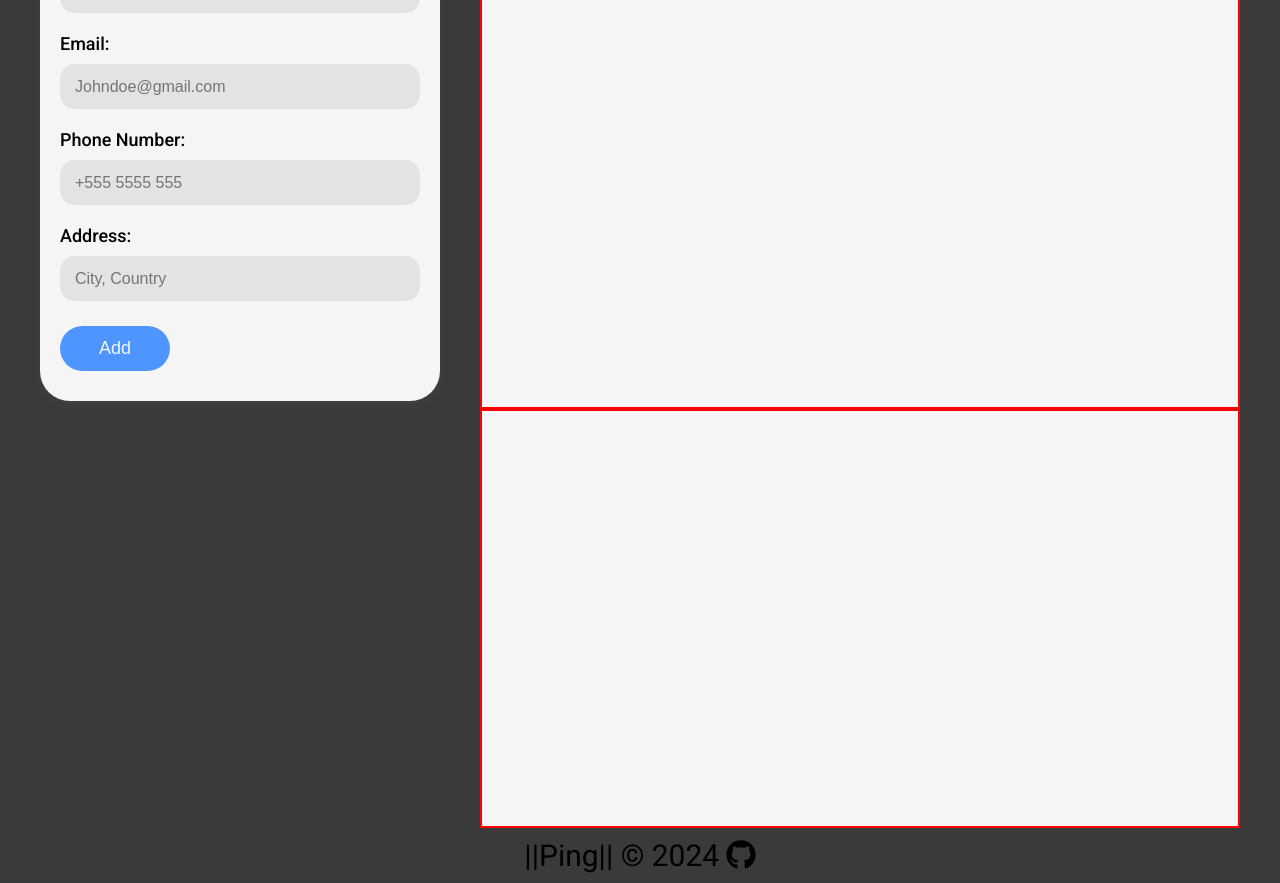
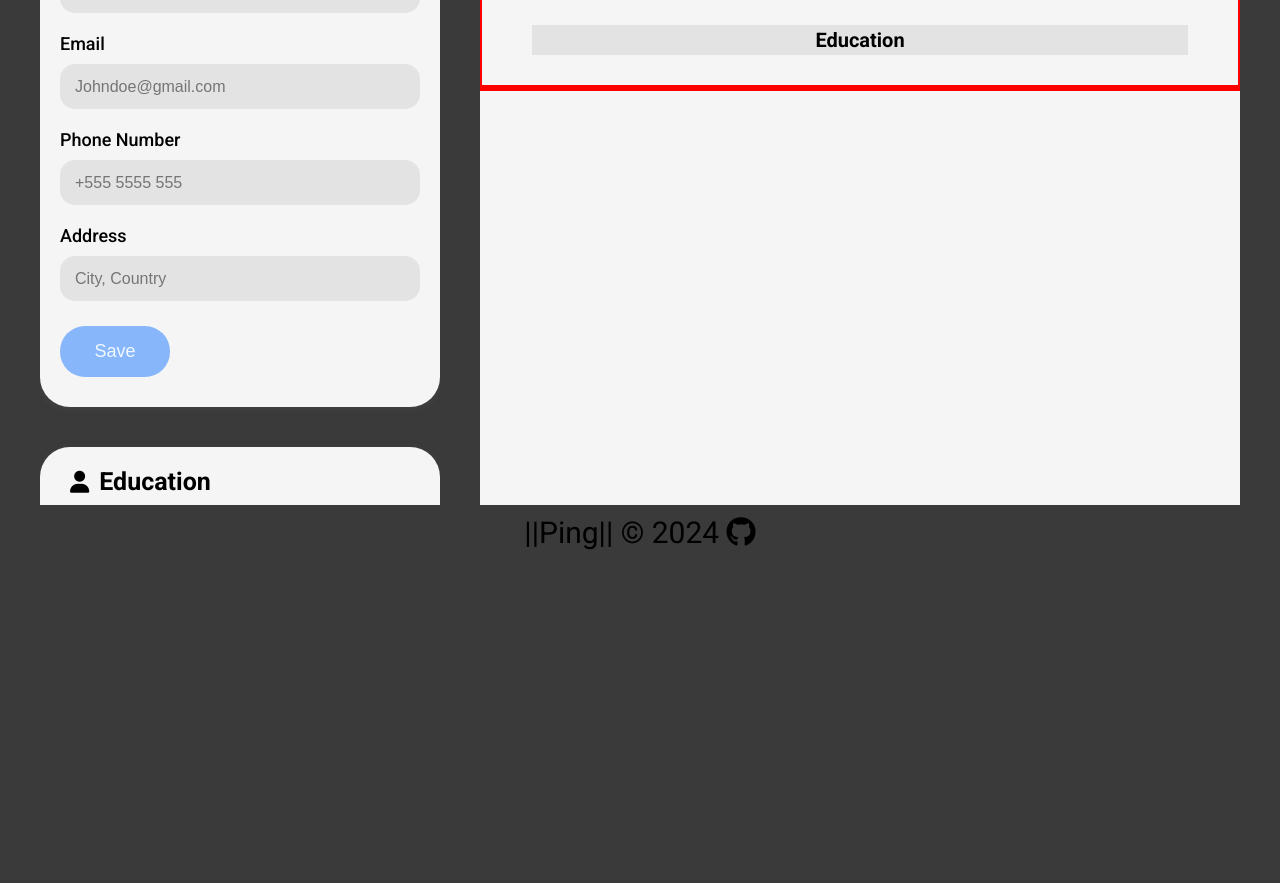
Before and after one commit to llpingll/cv-application-builder, a React (Vite) app: page / in a window 1280 px wide. Shown: the part 240-1123 px from the top of the page. After the commit the page ends 800 px from the top, so only its background shows below. Built offline with nearby package versions, Linux system fonts and the light colour scheme.

Commit message:
Add functionality to add education items | Styling for education

```diff
--- a/src/components/Cv.jsx
+++ b/src/components/Cv.jsx
@@ -2,7 +2,7 @@
 /* eslint-disable react/react-in-jsx-scope */
 import "../style.css";
 
-function Cv({ basicFormValues }) {
+function Cv({ basicFormValues, educationFormItems }) {
   return (
     <div className="cv">
       <div className="cv-personal-info">
@@ -26,7 +26,27 @@ function Cv({ basicFormValues }) {
         </>
         )}
       </div>
-      <div />
+      <div className="cv-education">
+        {educationFormItems && (
+        <>
+          <p className="cv-education-heading">Education</p>
+          <div className="cv-education-info">
+            {educationFormItems.map((item) => (
+              <div className="education-item">
+                <div>
+                  <p className="dates">{`${item.startDate} - ${item.endDate}`}</p>
+                  <p className="location">{item.location}</p>
+                </div>
+                <div>
+                  <p className="institution">{item.school}</p>
+                  <p className="degree">{item.degree}</p>
+                </div>
+              </div>
+            ))}
+          </div>
+        </>
+        )}
+      </div>
       <div />
     </div>
   );
--- /dev/null
+++ b/src/components/Education.jsx
@@ -0,0 +1,133 @@
+/* eslint-disable react/prop-types */
+/* eslint-disable jsx-a11y/label-has-associated-control */
+/* eslint-disable react/react-in-jsx-scope */
+import { useState } from "react";
+import "../style.css";
+
+function Education({ saveFormValues }) {
+  const form = "education";
+  const [school, setSchool] = useState("");
+  const [degree, setDegree] = useState("");
+  const [location, setLocation] = useState("");
+  const [startDate, setStartDate] = useState("");
+  const [endDate, setEndDate] = useState("");
+
+  function handleChange(e) {
+    const { name } = e.target; // Same as const name = e.target.name;
+    const { value } = e.target; // Same as const value = e.target.value;
+    // eslint-disable-next-line default-case
+    switch (name) {
+      case "school":
+        setSchool(value);
+        break;
+      case "degree":
+        setDegree(value);
+        break;
+      case "location":
+        setLocation(value);
+        break;
+      case "start-date":
+        setStartDate(value);
+        break;
+      case "end-date":
+        setEndDate(value);
+        break;
+    }
+    // e.preventDefault();
+  }
+
+  function isFormFilled() {
+    return school.length && degree.length && location.length && startDate.length && endDate.length;
+  }
+
+  function onFormSubmit(e) {
+    e.preventDefault();
+    const formData = {
+      form,
+      school,
+      degree,
+      location,
+      startDate,
+      endDate,
+    };
+      // saveFormValues function lives (is defined) in parent becuase all
+      // forms use the same funcion therefore adhearing to DRY
+    saveFormValues(formData);
+    // reset all input fields after form submission
+    setSchool("");
+    setDegree("");
+    setLocation("");
+    setStartDate("");
+    setEndDate("");
+  }
+
+  return (
+    <form action="#" onSubmit={onFormSubmit}>
+      <div className="form-header-container">
+        <div className="form-header">
+          <i className="fa-solid fa-user" />
+          <h2>Education</h2>
+        </div>
+        {/* <i className="fa-solid fa-caret-down" /> */}
+      </div>
+      <div className="input-container">
+        <label htmlFor="school">School</label>
+        <input
+          value={school}
+          onChange={handleChange}
+          type="text"
+          id="school"
+          name="school"
+          placeholder="First and last name"
+        />
+      </div>
+      <div className="input-container">
+        <label htmlFor="degree">Degree/Certificate</label>
+        <input
+          value={degree}
+          onChange={(e) => handleChange(e)}
+          type="text"
+          id="degree"
+          name="degree"
+          placeholder="Enter Degree / Field of Study"
+        />
+      </div>
+      <div className="input-container">
+        <label htmlFor="location">Location</label>
+        <input
+          value={location}
+          onChange={(e) => handleChange(e)}
+          type="text"
+          id="location"
+          name="location"
+          placeholder="Enter Location"
+        />
+      </div>
+      <div className="input-container">
+        <label htmlFor="start-date">Start Date</label>
+        <input
+          value={startDate}
+          onChange={(e) => handleChange(e)}
+          type="text"
+          id="start-date"
+          name="start-date"
+          placeholder="Enter Start Date"
+        />
+      </div>
+      <div className="input-container">
+        <label htmlFor="end-date">Start Date</label>
+        <input
+          value={endDate}
+          onChange={(e) => handleChange(e)}
+          type="text"
+          id="end-date"
+          name="end-date"
+          placeholder="Enter End Date"
+        />
+      </div>
+      <button type="submit" className="save" disabled={!isFormFilled()}>Save</button>
+    </form>
+  );
+}
+
+export default Education;
--- a/src/components/Main.jsx
+++ b/src/components/Main.jsx
@@ -2,17 +2,27 @@
 /* eslint-disable default-case */
 /* eslint-disable react/react-in-jsx-scope */
 import "../style.css";
-import { useState } from "react";
+import { useEffect, useState } from "react";
 import PersonalInfo from "./PersonalInfo";
+import Education from "./Education";
 import Cv from "./Cv";
 
 function Main() {
   const [basicFormValues, setBasicFormValues] = useState("");
+  const [educationFormItems, setEducationFormItems] = useState([]);
+
+  useEffect(() => {
+    console.log(educationFormItems);
+  }, [educationFormItems]);
 
   function saveFormValues(obj) {
     switch (obj.form) {
       case "personalInfo":
         setBasicFormValues(obj);
+        break;
+
+      case "education":
+        setEducationFormItems([...educationFormItems, obj]);
         break;
     }
   }
@@ -24,13 +34,16 @@ function Main() {
         <PersonalInfo
           saveFormValues={saveFormValues}
         />
-        <div className="Education" />
+        <Education
+          saveFormValues={saveFormValues}
+        />
         <div className="Experience" />
       </div>
 
       <div className="cv-container">
         <Cv
           basicFormValues={basicFormValues}
+          educationFormItems={educationFormItems}
         />
       </div>
 
--- a/src/components/PersonalInfo.jsx
+++ b/src/components/PersonalInfo.jsx
@@ -76,29 +76,29 @@ function PersonalInfo({ saveFormValues }) {
         />
       </div>
       <div className="input-container">
-        <label htmlFor="email">Email:</label>
+        <label htmlFor="email">Email</label>
         <input
           value={email}
           onChange={(e) => handleChange(e)}
-          type="email"
+          type="text"
           id="email"
           name="email"
           placeholder="Johndoe@gmail.com"
         />
       </div>
       <div className="input-container">
-        <label htmlFor="tel">Phone Number:</label>
+        <label htmlFor="tel">Phone Number</label>
         <input
           value={tel}
           onChange={(e) => handleChange(e)}
-          type="tel"
+          type="text"
           id="tel"
           name="tel"
           placeholder="+555 5555 555"
         />
       </div>
       <div className="input-container">
-        <label htmlFor="address">Address:</label>
+        <label htmlFor="address">Address</label>
         <input
           value={address}
           onChange={(e) => handleChange(e)}
@@ -108,7 +108,7 @@ function PersonalInfo({ saveFormValues }) {
           placeholder="City, Country"
         />
       </div>
-      <button type="submit" className="add" disabled={!isFormFilled()}>Add</button>
+      <button type="submit" className="save" disabled={!isFormFilled()}>Save</button>
     </form>
   );
 }
--- a/src/style.css
+++ b/src/style.css
@@ -34,6 +34,7 @@ main {
 	margin: 0 40px;
 	gap: 40px;
 	justify-content: center;
+	overflow: hidden;
 }
 
 main div {
@@ -42,20 +43,32 @@ main div {
 
 /* Forms */
 .forms-container {
+	display: flex;
+	flex-direction: column;
+	gap: 40px;
 	flex: 1 1;
 	max-width: 450px;
 	min-width: 250px;
-	height: fit-content;
-	/* border: 2px white solid; */
+	-webkit-scrollbar: none;
+	-ms-overflow-style: none;
+	scrollbar-width: none;
+	overflow: auto;
+	height: 100vh;
 }
 
 form {
+	display: flex;
+	flex-direction: column;
 	box-shadow: rgba(99, 99, 99, 0.2) 0px 2px 8px 0px;
 	background-color: whitesmoke;
 	color: black;
 	border-radius: 30px;
 	padding: 20px;
 	text-align: left;
+}
+
+.forms-container::-webkit-scrollbar {
+	display: none;
 }
 
 .form-header-container {
@@ -100,16 +113,22 @@ input {
 }
 
 /* Submit button */
-.add {
+.save {
 	font-size: 18px;
 	color: aliceblue;
-	height: 45px;
+	/* height: 45px; */
+	padding: 15px 0;
 	width: 110px;
 	border: none;
 	background-color: rgb(78, 149, 255);
 	border-radius: 25px;
 	cursor: pointer;
 	margin: 15px 0 10px;
+}
+
+.save:disabled {
+	background-color: rgba(78, 149, 255, 0.651);
+	cursor: not-allowed;
 }
 
 textarea:focus,
@@ -135,38 +154,68 @@ input:focus {
 .cv > div {
 	border: 2px red solid;
 	/* flex: 1 1 auto; */
-	/* height: fit-content; */
+	height: fit-content;
 }
 
+/* CV Personal Info */
 .cv-personal-info {
 	display: flex;
 	flex-direction: column;
 	justify-content: center;
 	align-items: center;
-	border: 2px blue solid;
-	height: 250px;
+	flex: 0 0 115px;
+	/* height: 250px; */
 }
 
 .cv-fullname {
 	/* border: 2px solid blue; */
-	margin-bottom: 15px;
+	display: flex;
+	justify-content: center;
+	align-items: center;
+	margin: 16px 0;
 	font-weight: 500;
-	font-size: 25px;
-	/* display: block; */
+	font-size: 28px;
 }
 
 .cv-contact-info {
 	display: flex;
 	font-size: 18px;
 	gap: 15px;
-	height: fit-content;
 }
 
 .cv-contact-info div {
 	display: flex;
 	gap: 5px;
+	height: max-content;
+	align-items: center;
+}
+
+/* CV Education */
+.cv-education {
+	padding: 30px 50px;
+	border: 5px blue solid;
+}
+
+.cv-education-heading {
+	padding: 3px;
+	font-size: 20px;
+	font-weight: 600;
+	background-color: rgb(228, 227, 227);
+}
+
+.education-item {
+	display: flex;
+	font-size: 18px;
+	text-align: left;
+	gap: 28px;
 	height: fit-content;
-	align-items: center;
+}
+
+.education-item > div {
+	display: flex;
+	flex-direction: column;
+	gap: 3px;
+	padding: 15px 0;
 }
 
 /* Footer */
```
